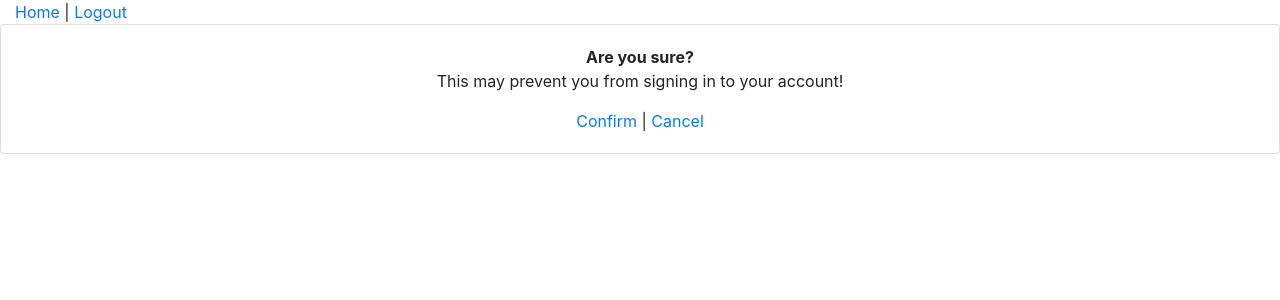
After one commit to richardtguy/cloud-otp-manager, a Flask app: page /confirm-remove-account/1 in a window 1280 px wide. The commit adds this page. Shown: the top 300 px of the page. Run offline with Flask 2, Linux system fonts and the light colour scheme; a user stored in the database is signed in; some libraries are stand-ins or nearby versions.

Commit message:
confirm before removing account

```diff
--- /dev/null
+++ b/app/main/templates/confirm_remove_account.html
@@ -0,0 +1,13 @@
+{% extends "layout.html" %}
+{% block body %}
+<body>
+<div class="card" id="main">
+  <div class="card-body text-center">
+    <strong>Are you sure? </strong>
+    <p>This may prevent you from signing in to your account!</p>
+    <a href="{{ url_for('main.remove_account', id=id) }}">Confirm</a> |
+    <a href="{{ url_for('main.index') }}">Cancel</a>
+  </div>
+</div>
+<body>
+{% endblock %}
--- a/app/main/templates/index.html
+++ b/app/main/templates/index.html
@@ -3,7 +3,7 @@
 <body>
 <div class="card" id="main">
   <div class="card-body text-center">
-    <h2 class="card-title">{{ current_user.username }}</h2>
+    <h2 class="card-title">OTP Manager</h2>
     {{ table }}
     <a href="{{ url_for('main.add_account') }}">Add account</a>
   </div>
--- a/app/main/views.py
+++ b/app/main/views.py
@@ -77,7 +77,7 @@ def index():
 	TableCls = create_table(base=BaseTable).add_column('account',
 		Col('Account'))
 	TableCls.add_column('otp', Col('One-Time Password'))
-	TableCls.add_column('delete', LinkCol('Remove', 'main.remove_account', attr='remove_symbol',
+	TableCls.add_column('delete', LinkCol('Remove', 'main.confirm_remove_account', attr='remove_symbol',
 		url_kwargs=dict(id='id')))
 	TableCls.add_column('reveal', LinkCol(u'Show key', 'main.show_key', attr='show_symbol',
 		url_kwargs=dict(id='id')))
@@ -94,7 +94,7 @@ def index():
 		return redirect(url_for('auth.login'))
 	return render_template('index.html', table=table)
 
-@bp.route("/add_account", methods=["GET", "POST"])
+@bp.route("/add-account", methods=["GET", "POST"])
 @login_required
 def add_account():
 	if request.method == 'POST':
@@ -120,7 +120,12 @@ def add_account():
 		return redirect(url_for('main.index'))
 	return render_template('add_account.html')
 
-@bp.route("/remove_account/<int:id>", methods=["GET"])
+@bp.route("/confirm-remove-account/<int:id>", methods=["GET"])
+@login_required
+def confirm_remove_account(id):
+	return render_template('confirm_remove_account.html', id=id)
+
+@bp.route("/remove-account/<int:id>", methods=["GET"])
 @login_required
 def remove_account(id):
 	u = User.query.get(current_user.id)
@@ -138,7 +143,7 @@ def remove_account(id):
 		db.session.close()
 	return redirect(url_for('main.index'))
 
-@bp.route("/show_key/<int:id>", methods=["GET"])
+@bp.route("/show-key/<int:id>", methods=["GET"])
 @login_required
 def show_key(id):
 	u = User.query.get(current_user.id)
--- a/app/models.py
+++ b/app/models.py
@@ -62,7 +62,7 @@ class Account(db.Model):
     # (the User).  Accessing User.accounts returns a (lazy-loaded) list of
     # accounts associated with the user.
     user_id = db.Column(db.Integer, db.ForeignKey('user.id'))
-    user = db.relationship('User', backref=db.backref('accounts', lazy=True))
+    user = db.relationship('User', backref=db.backref('accounts', lazy=True, order_by='Account.name'))
 
     def __repr__(self):
         return '<Account {}>'.format(self.name)
```
